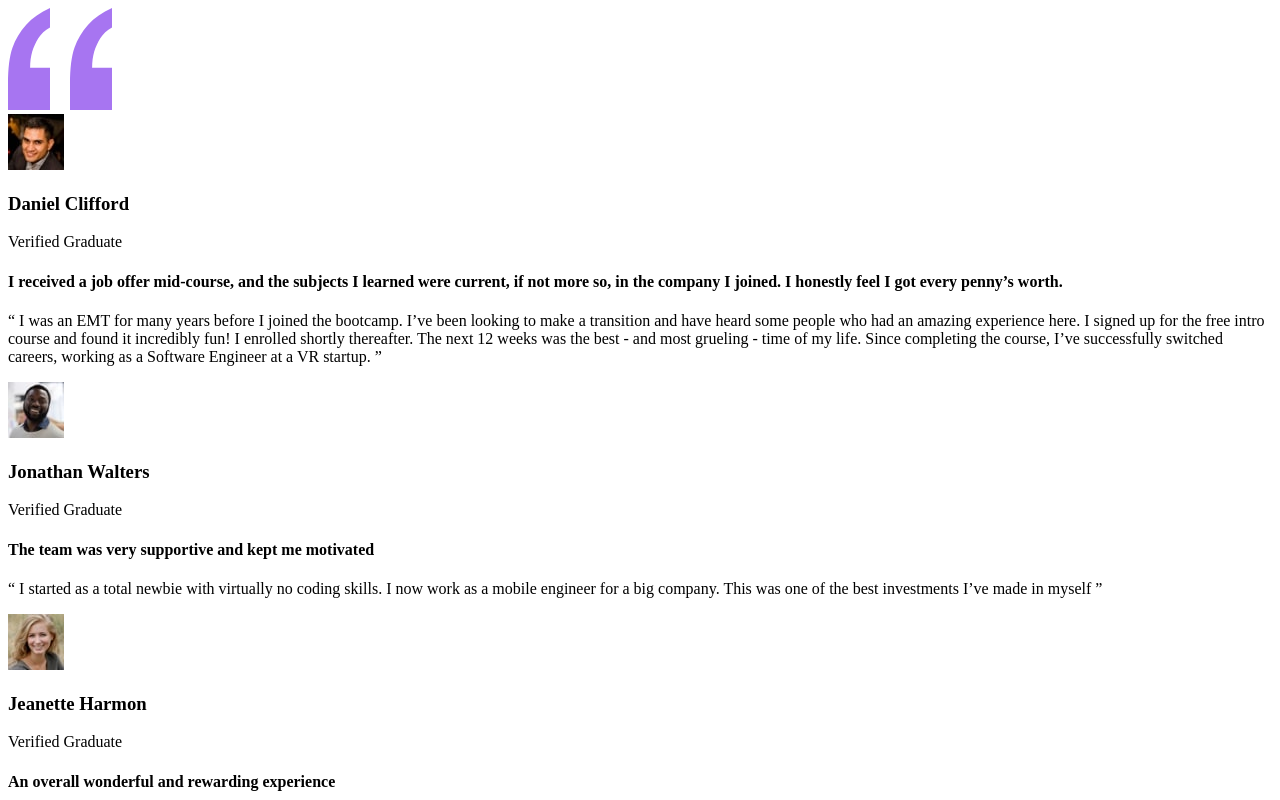
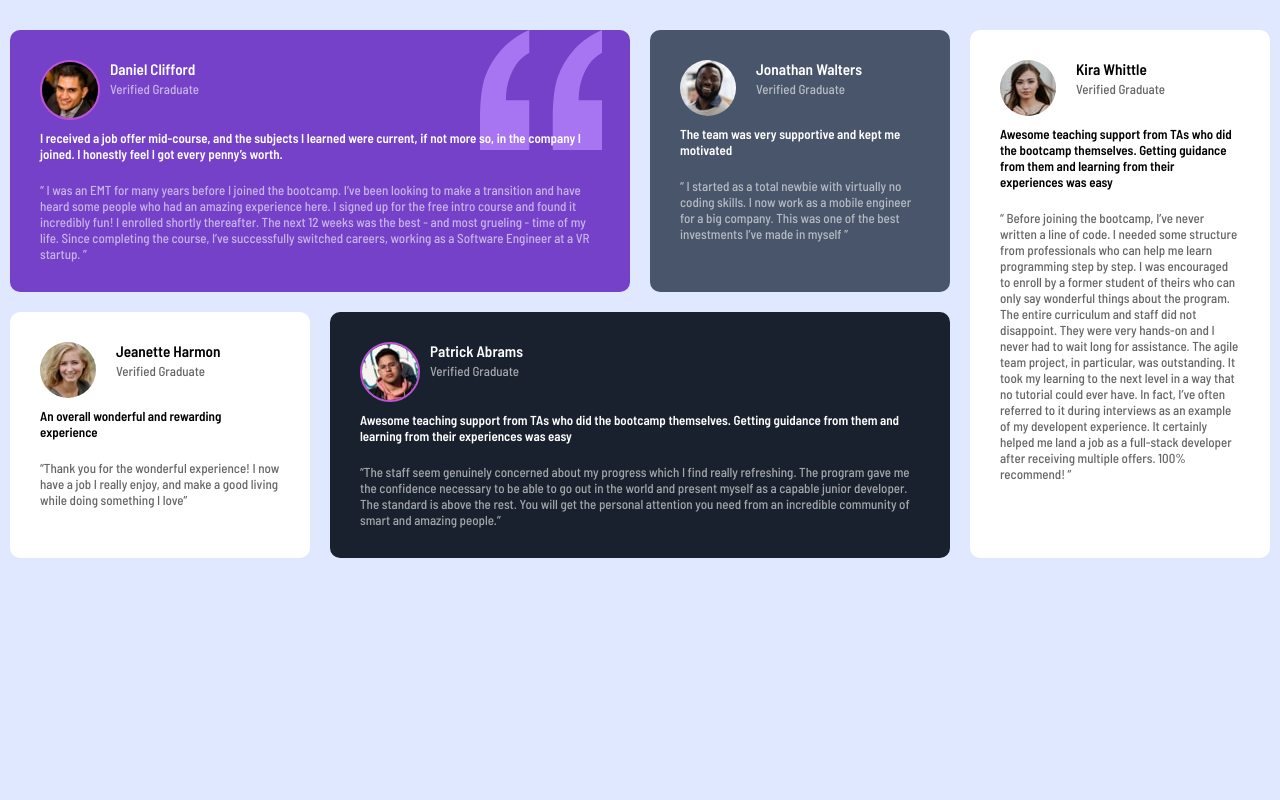
Before and after one commit to MUBARAHKAH/testimonials-grid-section, a plain HTML site: page index.html in a window 1280 px wide. Shown: the top 800 px of the page. Drawn offline with Linux system fonts and the light colour scheme.

Commit message:
Update index.html

```diff
--- a/index.html
+++ b/index.html
@@ -2,10 +2,10 @@
 <html lang="en">
 <head>
   <meta charset="UTF-8">
-  <meta name="viewport" content="width=device-width, initial-scale=1.0"> <!-- displays site properly based on user's device -->
+  <meta name="viewport" content="width=device-width, initial-scale=1.0">
 
   <link rel="icon" type="image/png" sizes="32x32" href="./images/favicon-32x32.png">
-  <link rel="stylesheet" href="styles.css">
+  <link rel="stylesheet" href="style.css">
 
   <title>Frontend Mentor | Testimonials-grid-section</title>
 </head>
```
